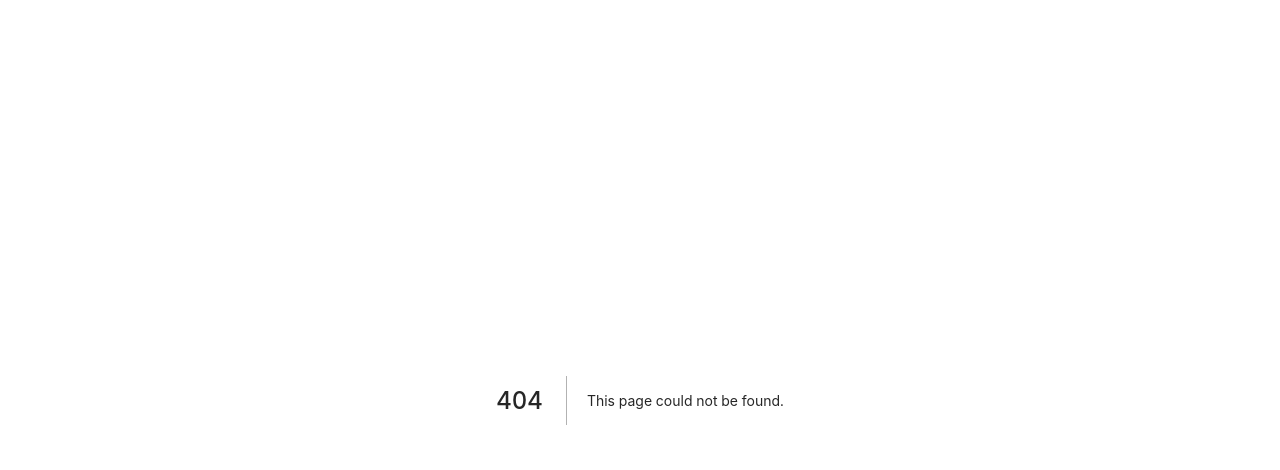
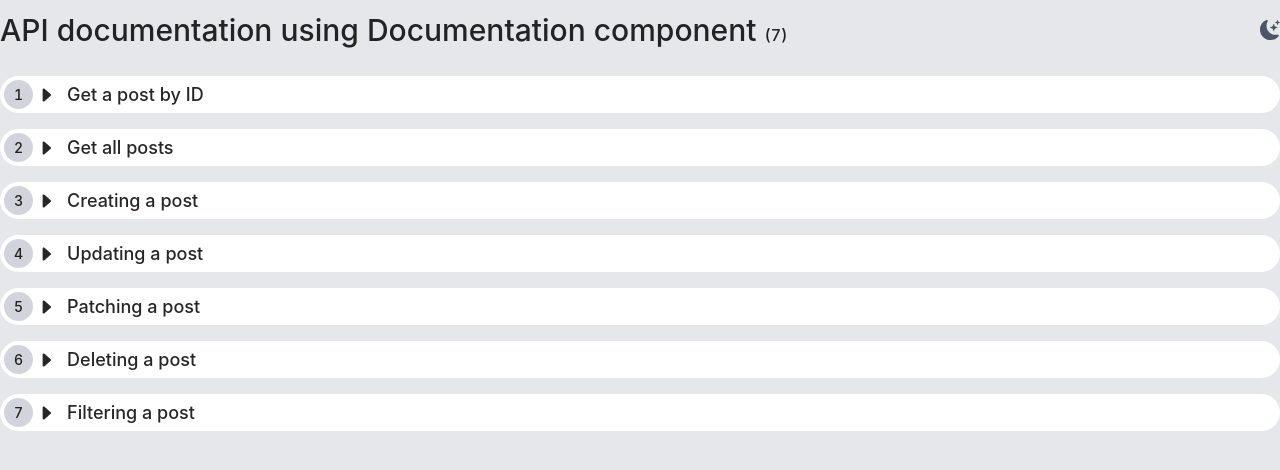
Before and after one commit to Sazzad-Anwar/rcl, a Next.js app: page /documentation/ExampleCode in a window 1280 px wide. Before the commit this address had no page. Shown: the top 470 px of the page. Built offline with nearby package versions, Linux system fonts and the light colour scheme.

Commit message:
updated react-rest-api-documentatin component

```diff
--- /dev/null
+++ b/pages/documentation/ExampleCode.jsx
@@ -0,0 +1,187 @@
+import React from 'react'
+import Documentation from '../../components/Documentation'
+
+export default function ExampleCode() {
+
+    let apiJSON = [
+        {
+            "name": "Get a post by ID",
+            "description": "<p>This is demo of get a post by ID using <b><i>josonplaceholder</i></b> API</p>",
+            "url": {
+                "baseURL": "https://jsonplaceholder.typicode.com",
+                "path": "/posts",
+                "variables": {
+                    "id": 1
+                }
+            },
+            "method": "GET",
+            "body": {
+                "isRequired": false,
+                "params": {}
+            },
+            "headers": {
+                "isRequired": false
+            },
+            "query": {
+                "isRequired": false
+            }
+        },
+
+        {
+            "name": "Get all posts",
+            "description": "<p>This is demo of get all posts using <b><i>josonplaceholder</i></b> API</p>",
+            "url": {
+                "baseURL": "https://jsonplaceholder.typicode.com",
+                "path": "/posts",
+                "variables": {}
+            },
+            "method": "GET",
+            "body": {
+                "isRequired": false,
+                "params": {}
+            },
+            "headers": {
+                "isRequired": false
+            },
+            "query": {
+                "isRequired": false
+            }
+        },
+
+        {
+            "name": "Creating a post",
+            "description": "<p>This is demo of creating a post using <b><i>josonplaceholder</i></b> API</p>",
+            "url": {
+                "baseURL": "https://jsonplaceholder.typicode.com",
+                "path": "/posts",
+                "variables": {}
+            },
+            "method": "POST",
+            "body": {
+                "isRequired": true,
+                "params": {
+                    "title": "foo",
+                    "body": "bar",
+                    "userId": 1
+                }
+            },
+            "headers": {
+                "isRequired": true,
+                "params": {
+                    "Content-type": "application/json; charset=UTF-8"
+                }
+            },
+            "query": {
+                "isRequired": false
+            }
+        },
+
+        {
+            "name": "Updating a post",
+            "description": "<p>This is demo of updating a post using <b><i>josonplaceholder</i></b> API</p>",
+            "url": {
+                "baseURL": "https://jsonplaceholder.typicode.com",
+                "path": "/posts",
+                "variables": {
+                    "id": 1
+                }
+            },
+            "method": "PUT",
+            "body": {
+                "isRequired": true,
+                "params": {
+                    "id": 1,
+                    "title": "foo",
+                    "body": "bar",
+                    "userId": 1
+                }
+            },
+            "headers": {
+                "isRequired": true,
+                "params": {
+                    "Content-type": "application/json; charset=UTF-8"
+                }
+            },
+            "query": {
+                "isRequired": false
+            }
+        },
+        {
+            "name": "Patching a post",
+            "description": "<p>This is demo of patching a post using <b><i>josonplaceholder</i></b> API</p>",
+            "url": {
+                "baseURL": "https://jsonplaceholder.typicode.com",
+                "path": "/posts",
+                "variables": {
+                    "id": 1
+                }
+            },
+            "method": "PATCH",
+            "body": {
+                "isRequired": true,
+                "params": {
+                    "title": "foo"
+                }
+            },
+            "headers": {
+                "isRequired": true,
+                "params": {
+                    "Content-type": "application/json; charset=UTF-8"
+                }
+            },
+            "query": {
+                "isRequired": false
+            }
+        },
+        {
+            "name": "Deleting a post",
+            "description": "<p>This is demo of deleting a post using <b><i>josonplaceholder</i></b> API</p>",
+            "url": {
+                "baseURL": "https://jsonplaceholder.typicode.com",
+                "path": "/posts",
+                "variables": {
+                    "id": 1
+                }
+            },
+            "method": "DELETE",
+            "body": {
+                "isRequired": false,
+                "params": {}
+            },
+            "headers": {
+                "isRequired": false,
+                "params": {}
+            },
+            "query": {
+                "isRequired": false
+            }
+        },
+        {
+            "name": "Filtering a post",
+            "description": "<p>This is demo of filtering a post using <b><i>josonplaceholder</i></b> API</p>",
+            "url": {
+                "baseURL": "https://jsonplaceholder.typicode.com",
+                "path": "/posts",
+                "variables": {}
+            },
+            "method": "GET",
+            "body": {
+                "isRequired": false,
+                "params": {}
+            },
+            "headers": {
+                "isRequired": false,
+                "params": {}
+            },
+            "query": {
+                "isRequired": true,
+                "params": {
+                    "userId": 1
+                }
+            }
+        }
+    ]
+
+
+    return <Documentation src={apiJSON} title="API documentation using Documentation component" />
+}
--- a/pages/documentation/index.jsx
+++ b/pages/documentation/index.jsx
@@ -15,11 +15,15 @@ import path from 'path'
 import Alert from '../../projectComponents/Alert';
 
 export const getStaticProps = async () => {
-    let data = fs.readFileSync(path.join(process.cwd(), '/components/Documentation.jsx'), 'utf8');
+    let documentation = fs.readFileSync(path.join(process.cwd(), '/components/Documentation.jsx'), 'utf8');
+    let component = fs.readFileSync(path.join(process.cwd(), '/pages/documentation/ExampleCode.jsx'), 'utf8');
 
     return {
         props: {
-            code: data
+            code: {
+                documentation,
+                component
+            }
         }
     }
 }
@@ -60,24 +64,43 @@ export default function index({ code }) {
                 </div>
             </div>
 
-            <div className="tabs sticky top-4">
+            <div className="tabs">
                 <a onClick={() => setActiveTab('example')} className={`tab tab-bordered ${activeTab === 'example' ? ' tab-active text-[#40a9ff]' : ''} text-lg font-semibold font-nunito`}>Example</a>
                 <a onClick={() => setActiveTab('code')} className={`tab tab-bordered ${activeTab === 'code' ? ' tab-active' : ''} text-black dark:text-white`}>
                     <BsCodeSlash className={`text-2xl font-bold ${activeTab === 'code' ? ' tab-active text-[#40a9ff]' : ''}`} />
                 </a>
-                <a onClick={() => { navigator.clipboard.writeText(code); setCopied(true) }} className="tab tab-bordered cursor-pointer normal-transition group hover:bg-gray-300 dark:hover:bg-gray-800 active:scale-90 scale-100 mx-3">
-                    <button className="dark:border-gray-700 my-1 dark:text-gray-700 text-gray-400 norma-transition dark:group-hover:text-gray-500">
-                        <FaCopy className='text-base' />
-                    </button>
-                </a>
             </div>
             {copied && <Alert message="Copied !" setCopied={setCopied} />}
+
             {activeTab === 'example' && <Documentation src={src} title="API documentation using Documentation component" />}
             {activeTab === 'code' && <>
-                <div className="w-tc-editor-var"> </div>
-                <CodeEditorInput
-                    code={code}
-                />
+                <h1 className='text-lg dark:text-white my-4 sticky top-0'>Documentation.jsx
+                    <a onClick={() => { navigator.clipboard.writeText(code.documentation); setCopied(true) }} className="tab tab-bordered cursor-pointer normal-transition group hover:bg-gray-300 dark:hover:bg-gray-800 active:scale-90 scale-100 mx-3">
+                        <button className="dark:border-gray-700 my-1 dark:text-gray-700 text-gray-400 norma-transition dark:group-hover:text-gray-500">
+                            <FaCopy className='text-base' />
+                        </button>
+                    </a>
+                </h1>
+                <div className='h-96 overflow-auto'>
+                    <div className="w-tc-editor-var"> </div>
+                    <CodeEditorInput
+                        code={code.documentation}
+                    />
+                </div>
+
+                <h1 className='text-lg dark:text-white my-4 sticky top-0'>{'Your component'}.jsx
+                    <a onClick={() => { navigator.clipboard.writeText(code.component); setCopied(true) }} className="tab tab-bordered cursor-pointer normal-transition group hover:bg-gray-300 dark:hover:bg-gray-800 active:scale-90 scale-100 mx-3">
+                        <button className="dark:border-gray-700 my-1 dark:text-gray-700 text-gray-400 norma-transition dark:group-hover:text-gray-500">
+                            <FaCopy className='text-base' />
+                        </button>
+                    </a>
+                </h1>
+                <div className='h-96 overflow-auto mb-5'>
+                    <div className="w-tc-editor-var"> </div>
+                    <CodeEditorInput
+                        code={code.component}
+                    />
+                </div>
             </>}
 
         </Layout>
--- a/styles/globals.css
+++ b/styles/globals.css
@@ -18,3 +18,26 @@ html {
         @apply transition-all duration-300 ease-in-out;
     }
 }
+
+::-webkit-scrollbar {
+    width: 0.5rem;
+    height: 0rem;
+}
+
+html:not(.dark) ::-webkit-scrollbar-track {
+    background-color: #e5e7eb;
+    transition: all 0.4s ease-in-out;
+}
+
+html:not(.dark) ::-webkit-scrollbar-thumb {
+    background-color: #4b5563;
+}
+
+html.dark ::-webkit-scrollbar-track {
+    background-color: #0f172a;
+}
+
+html.dark ::-webkit-scrollbar-thumb {
+    background-color: #243763;
+    border-radius: 4px;
+}
```
